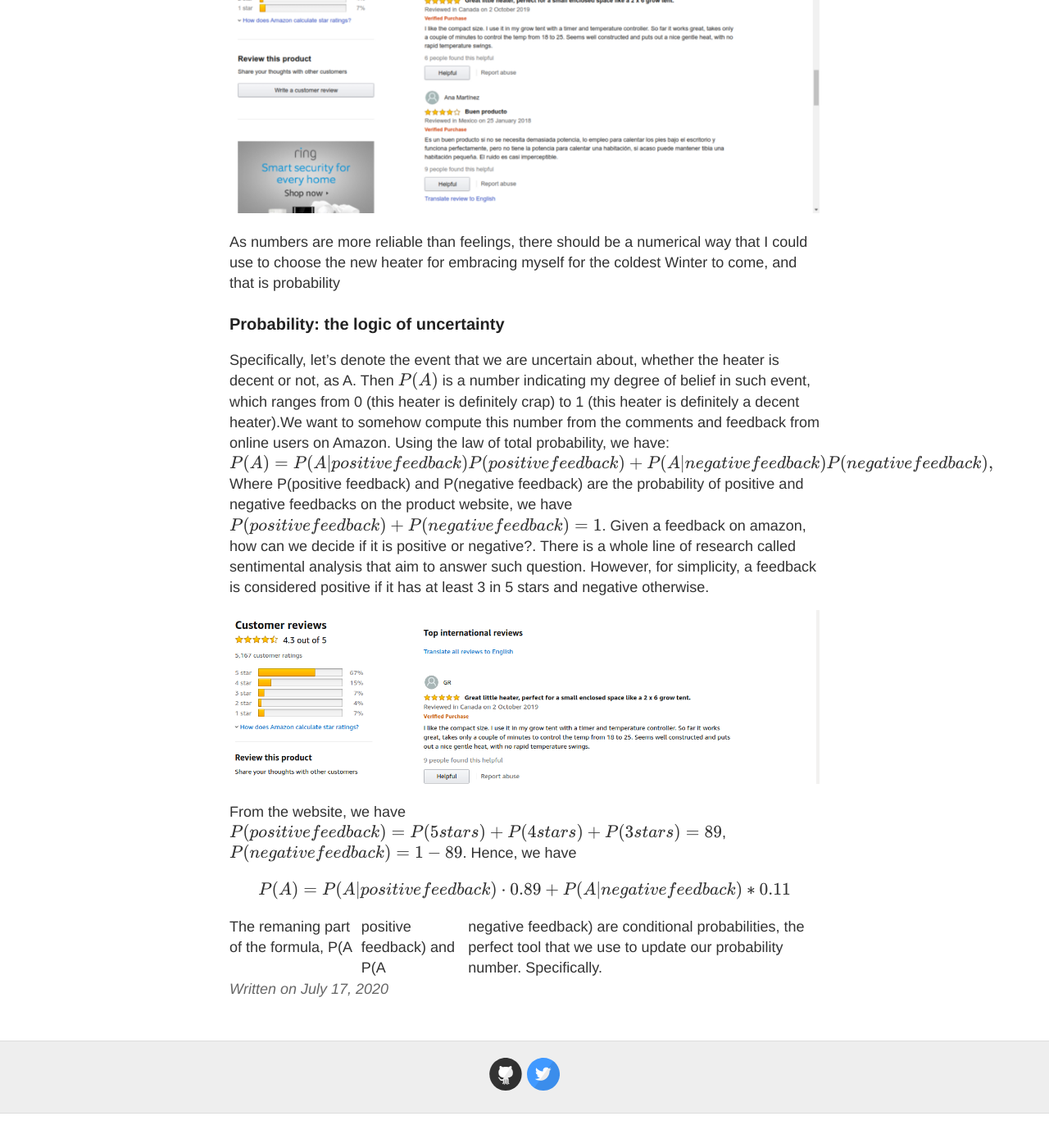
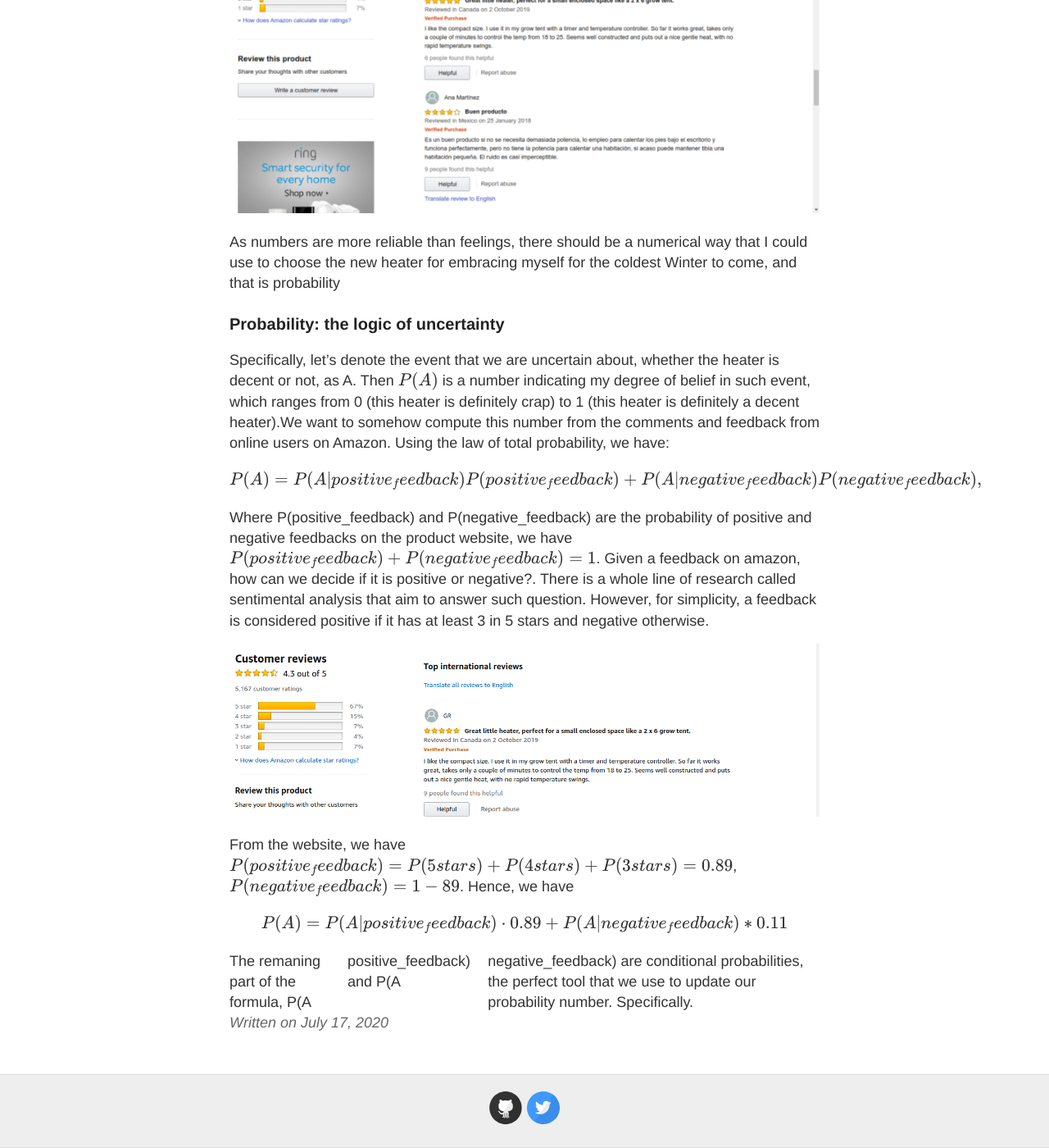
Before and after one commit to hungdtrn/hungdtrn.github.io, a Jekyll site: the page built from _posts/2020-07-17-probability-heater.md, in a window 1280 px wide and 1400 px high, scrolled down 1218 px. Shown: the whole window at 82% size. Built offline with Jekyll 4.4.1, drawn with Linux system fonts in a browser that asks for light colours; formulas are drawn with MathJax 3; before the commit the page ends 2576 px from its top, so only the background shows below that.

Commit message:
probability, add more drafts

```diff
--- a/_posts/2020-07-17-probability-heater.md
+++ b/_posts/2020-07-17-probability-heater.md
@@ -17,13 +17,15 @@ As numbers are more reliable than feelings, there should be a numerical way that
 ### Probability: the logic of uncertainty
 
 Specifically, let's denote the event that we are uncertain about, whether the heater is decent or not, as A. Then $$P(A)$$ is a number indicating my degree of belief in such event, which ranges from 0 (this heater is definitely crap) to 1 (this heater is definitely a decent heater).We want to somehow compute this number from the comments and feedback from online users on Amazon. Using the law of total probability, we have:
-$$P(A)=P(A|positive feedback)P(positive feedback) + P(A|negative feedback)P(negative feedback),$$
-Where P(positive feedback) and P(negative feedback) are the probability of positive and negative feedbacks on the product website, we have $$P(positive feedback) + P(negative feedback) = 1$$. Given a feedback on amazon, how can we decide if it is positive or negative?. There is a whole line of research called sentimental analysis that aim to answer such question. However, for simplicity, a feedback is considered positive if it has at least 3 in 5 stars and negative otherwise.
+
+$$P(A)=P(A|positive_feedback)P(positive_feedback) + P(A|negative_feedback)P(negative_feedback),$$
+
+Where P(positive_feedback) and P(negative_feedback) are the probability of positive and negative feedbacks on the product website, we have $$P(positive_feedback) + P(negative_feedback) = 1$$. Given a feedback on amazon, how can we decide if it is positive or negative?. There is a whole line of research called sentimental analysis that aim to answer such question. However, for simplicity, a feedback is considered positive if it has at least 3 in 5 stars and negative otherwise.
 
 ![Amazon stars](/images/2020-07-17-probability-heater/stars.png)
 
-From the website, we have $$P(positive feedback)=P(5 stars) + P(4 stars) + P(3 stars)=89%$$, $$P(negative feedback)=1 - 89% = 11%$$. Hence, we have
+From the website, we have $$P(positive_feedback)=P(5stars) + P(4stars) + P(3stars)=0.89$$, $$P(negative_feedback)=1 - 89% = 11%$$. Hence, we have
 
-$$P(A)=P(A|positive feedback) \cdot 0.89 + P(A|negative feedback) * 0.11$$
+$$P(A)=P(A|positive_feedback) \cdot 0.89 + P(A|negative_feedback) * 0.11$$
 
-The remaning part of the formula, P(A|positive feedback) and P(A|negative feedback) are conditional probabilities, the perfect tool that we use to update our probability number. Specifically.
+The remaning part of the formula, P(A|positive_feedback) and P(A|negative_feedback) are conditional probabilities, the perfect tool that we use to update our probability number. Specifically.
```
